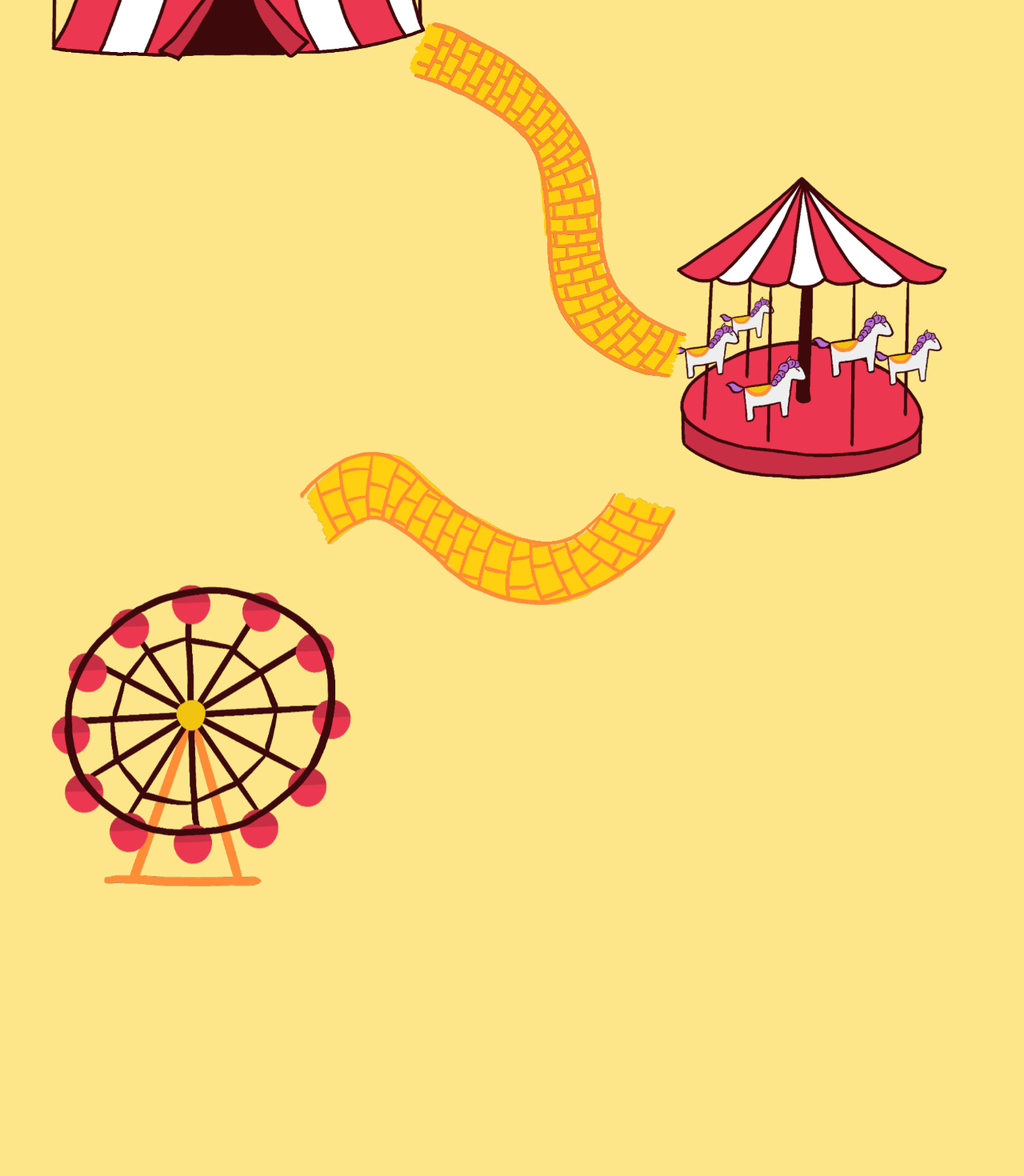
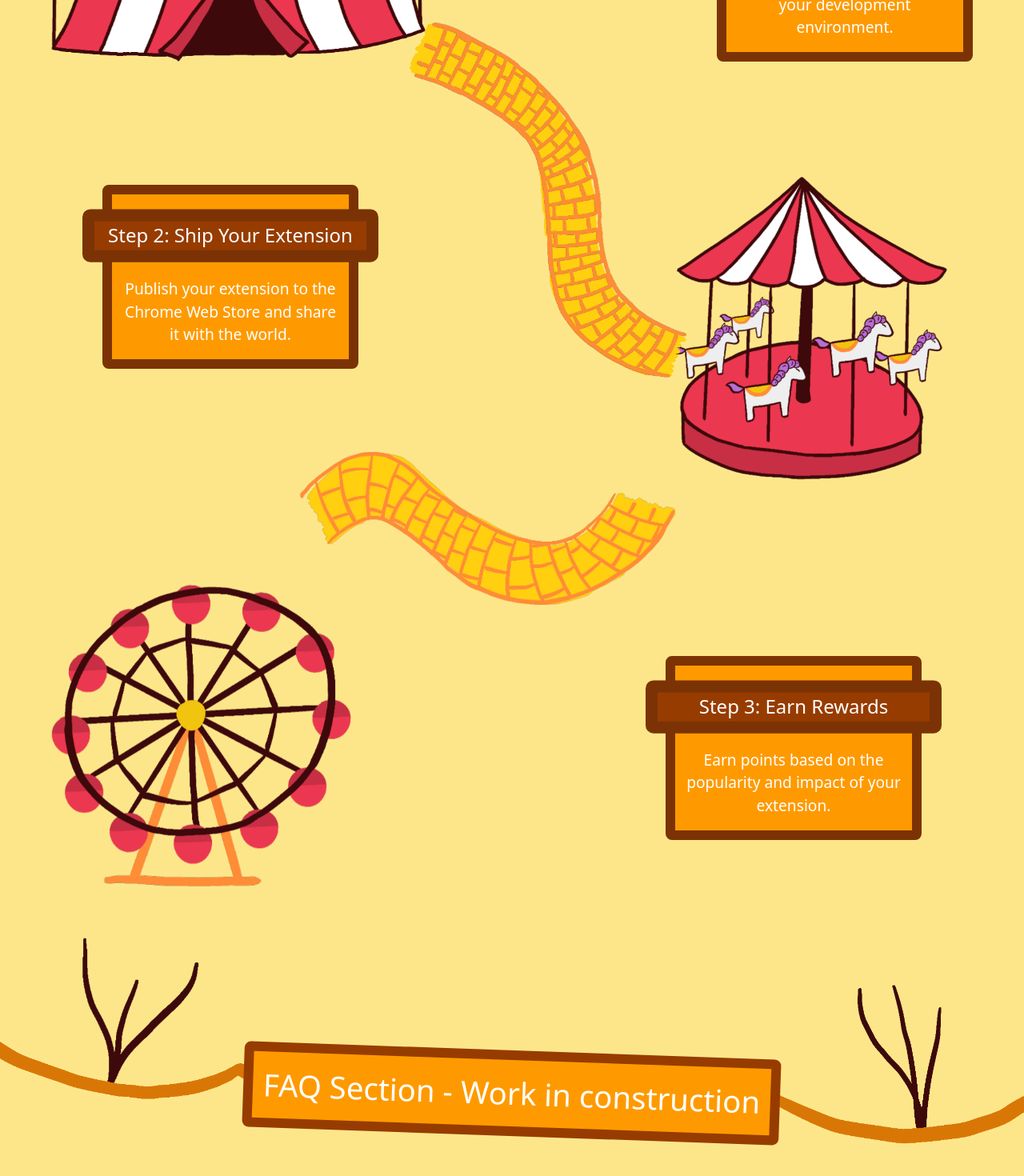
Before and after one commit to SatyamRaj67/carnival-react, a Next.js app: page / in a window 1280 px wide. Shown: the part 1164-2634 px from the top of the page at 80% size. Before the commit the page ends 2278 px from the top, so only its background shows below. Built offline with nearby package versions, Linux system fonts and the light colour scheme; a web font is replaced by a local one.

Commit message:
feat: added the FAQ Sections and made the remaining boxes and added the information. Also added simple animations on hover

```diff
--- a/app/page.tsx
+++ b/app/page.tsx
@@ -1,11 +1,13 @@
+import FAQSection from "@/components/home/FAQ_Section";
 import LogoSection from "@/components/home/Logo_Section";
 import WorkSection from "@/components/home/Work_Section";
 
 export default function Home() {
   return (
-    <div>
+    <>
       <LogoSection />
       <WorkSection />
-    </div>
+      <FAQSection />
+    </>
   );
 }
--- /dev/null
+++ b/components/home/FAQ_Section.tsx
@@ -0,0 +1,38 @@
+import React from "react";
+import Image from "next/image";
+
+const FAQSection = () => {
+  return (
+    <section className="relative w-full min-h-screen ">
+      {/* === TRANSITION SECTION === */}
+      <div className="relative w-full flex items-center justify-center top-[10vw]">
+        <Image
+          src="/left-ropes.png"
+          alt="Carnival Logo"
+          width={300}
+          height={300}
+          className="absolute w-auto h-[15vw] left-[8vw] top-[-10vw] object-cover"
+        />
+        <Image
+          src="/right-ropes.png"
+          alt="Carnival Logo"
+          width={200}
+          height={400}
+          className="absolute w-auto h-[15vw] right-[8vw] top-[-5.5vw] object-cover"
+        />
+        <Image
+          src="/railing.png"
+          alt="Railing"
+          width={1080}
+          height={133}
+          className="w-full h-auto object-cover z-1"
+        />
+        <span className="absolute text-center top-[1vw] text-[3vw] rotate-2 text-white bg-amber-500 border-amber-800 border-[1vw] p-[1vw] rounded-lg z-2">
+          FAQ Section - Work in construction
+        </span>
+      </div>
+    </section>
+  );
+};
+
+export default FAQSection;
--- a/components/home/Work_Section.tsx
+++ b/components/home/Work_Section.tsx
@@ -2,7 +2,7 @@ import Image from "next/image";
 
 const WorkSection = () => {
   return (
-    <section className="w-full min-h-screen relative">
+    <section className="w-full h-[120vw] relative">
       {/* === TRANSITION SECTION === */}
       <div className="w-full flex items-center justify-center">
         <Image
@@ -47,14 +47,14 @@ const WorkSection = () => {
             alt="Carousel"
             width={600}
             height={600}
-            className="absolute w-auto h-[30vw] top-[35vw] left-[65vw] object-cover "
+            className="absolute w-auto h-[30vw] top-[35vw] left-[65vw] object-cover hover:-translate-y-5 transition-all "
           />
           <Image
             src="/ferris-wheel.png"
             alt="Ferris Wheel"
             width={500}
             height={500}
-            className="absolute w-auto h-[30vw] top-[75vw] left-[5vw] object-cover "
+            className="absolute w-auto h-[30vw] top-[75vw] left-[5vw] object-cover hover:-translate-y-5 transition-all"
           />
 
           {/* Staircase should be in the same for overlapping */}
@@ -90,6 +90,35 @@ const WorkSection = () => {
               className="absolute w-auto h-[15vw] left-[5vw] object-cover scale-x-105"
             />
           </div>
+
+          {/* === Information Boxes === */}
+          <div className="absolute top-[6vw] right-[5vw] w-[25vw] h-[18vw] bg-amber-500 border-amber-900 border-[1vw] rounded-lg">
+            <h1 className="text-center text-white text-[1.5vw] bg-amber-800 border-amber-900 border-[1vw] rounded-lg relative top-[2vw] scale-125">
+              Step 1: Make an Extension
+            </h1>
+            <p className="text-center text-white text-[1.5vw] relative top-[4vw] px-[1vw]">
+              Create a new extension in your development environment.
+            </p>
+          </div>
+
+          <div className="absolute top-[36vw] left-[10vw] w-[25vw] h-[18vw] bg-amber-500 border-amber-900 border-[1vw] rounded-lg">
+            <h1 className="text-center text-white text-[1.5vw] bg-amber-800 border-amber-900 border-[1vw] rounded-lg relative top-[2vw] scale-125">
+              Step 2: Ship Your Extension
+            </h1>
+            <p className="text-center text-white text-[1.5vw] relative top-[4vw] px-[1vw]">
+              Publish your extension to the Chrome Web Store and share it with
+              the world.
+            </p>
+          </div>
+
+          <div className="absolute top-[82vw] right-[10vw] w-[25vw] h-[18vw] bg-amber-500 border-amber-900 border-[1vw] rounded-lg">
+            <h1 className="text-center text-white text-[1.5vw] bg-amber-800 border-amber-900 border-[1vw] rounded-lg relative top-[2vw] scale-125">
+              Step 3: Earn Rewards
+            </h1>
+            <p className="text-center text-white text-[1.5vw] relative top-[4vw] px-[1vw]">
+              Earn points based on the popularity and impact of your extension.
+            </p>
+          </div>
         </div>
       </div>
     </section>
```
